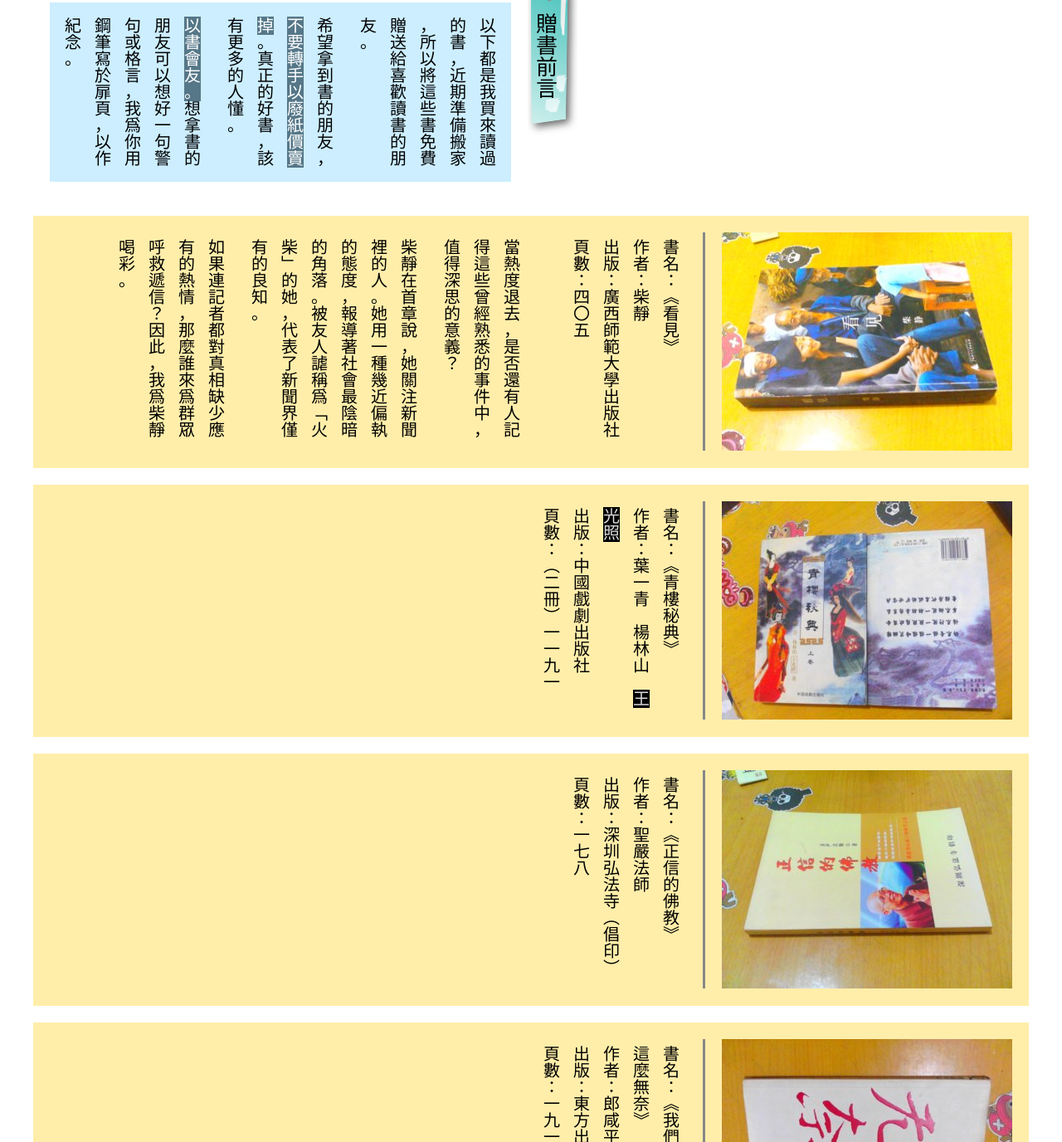
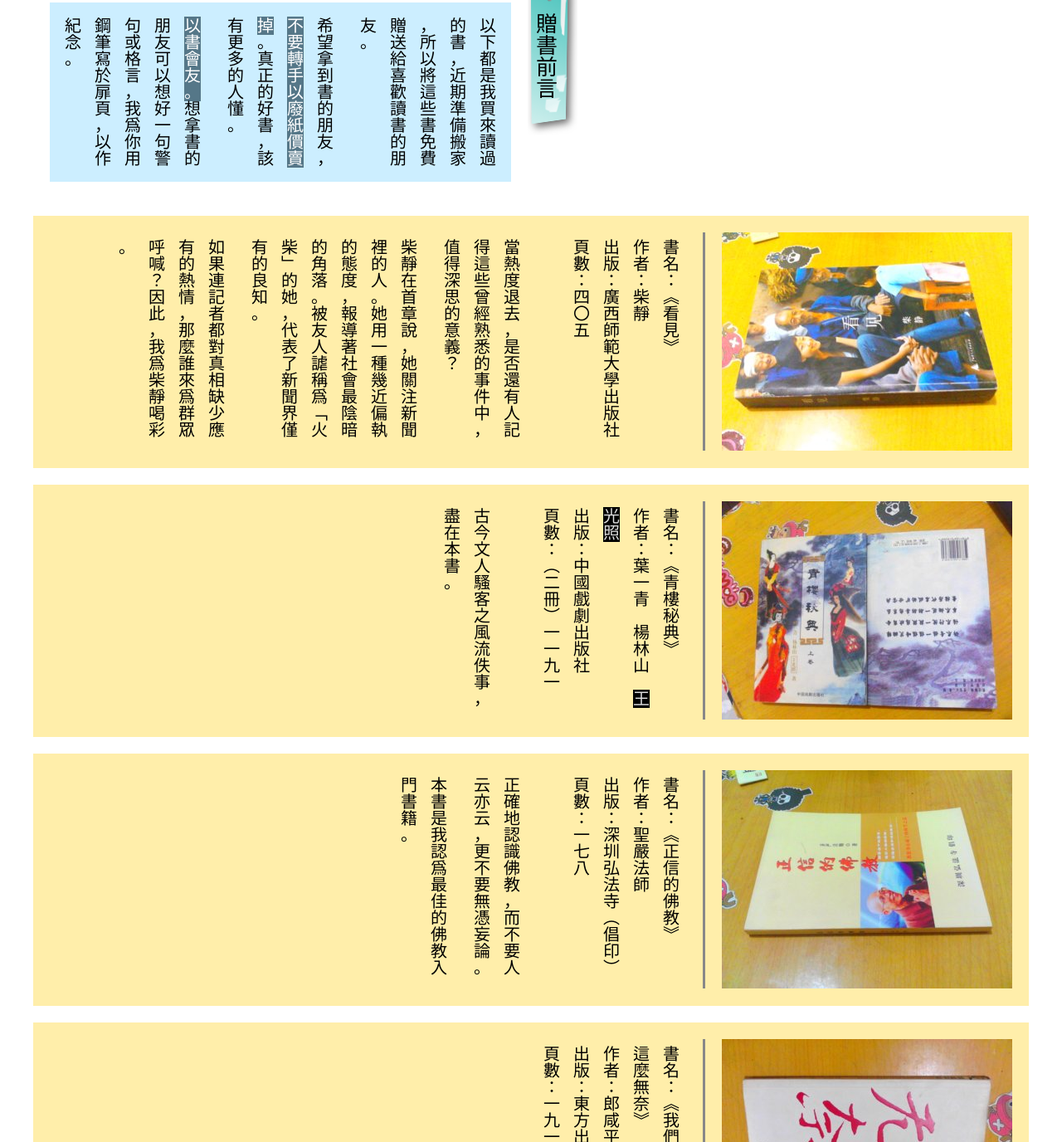
Before and after one commit to ejsoon/ejsoon.github.io, a plain HTML site: page blog/give_book.html in a window 1280 px wide. Shown: the part 257-1633 px from the top of the page at 83% size. Drawn offline with Linux system fonts and the light colour scheme; files that its build step writes are made by us from their sources.

Commit message:
Update give_book.html

```diff
--- a/blog/give_book.html
+++ b/blog/give_book.html
@@ -71,7 +71,7 @@
 
 柴靜在首章說，她關注新聞裡的人。她用一種幾近偏執的態度，報導著社會最陰暗的角落。被友人謔稱爲「火柴」的她，代表了新聞界僅有的良知。
 
-如果連記者都對真相缺少應有的熱情，那麼誰來爲群眾呼救遞信？因此，我爲柴靜喝彩。</div><!-- class="book_info"-->
+如果連記者都對真相缺少應有的熱情，那麼誰來爲群眾呼喊？因此，我爲柴靜喝彩。</div><!-- class="book_info"-->
 					<div class="clear_float"></div>
 				</div><!-- class="books"-->
 				<div class="books">
@@ -80,6 +80,10 @@
 作者：葉一青 楊林山 <span style="background-color:black;color:#ddd">王光照</span>
 出版：中國戲劇出版社
 頁數：（二冊）一一九一
+
+
+
+古今文人騷客之風流佚事，盡在本書。
 					</div><!-- class="book_info"-->
 					<div class="clear_float"></div>
 				</div><!-- class="books"-->
@@ -89,6 +93,12 @@
 作者：聖嚴法師
 出版：深圳弘法寺（倡印）
 頁數：一七八
+
+
+
+正確地認識佛教，而不要人云亦云，更不要無憑妄論。
+
+本書是我認爲最佳的佛教入門書籍。
 					</div><!-- class="book_info"-->
 					<div class="clear_float"></div>
 				</div><!-- class="books"-->
@@ -263,3 +273,4 @@
 		</footer>
 	</body>
 </html>
+--
```
